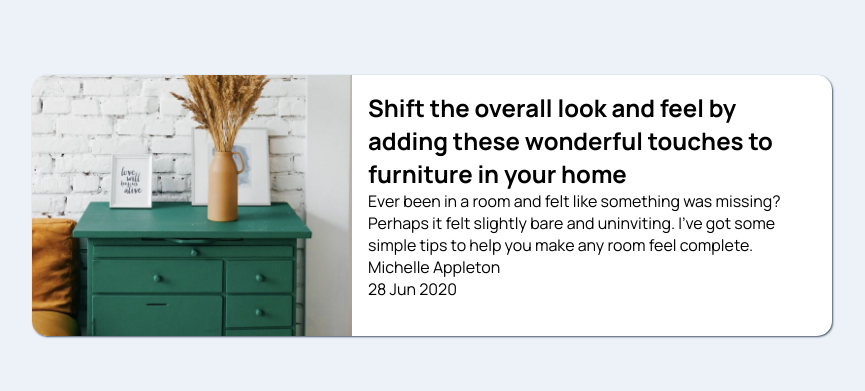
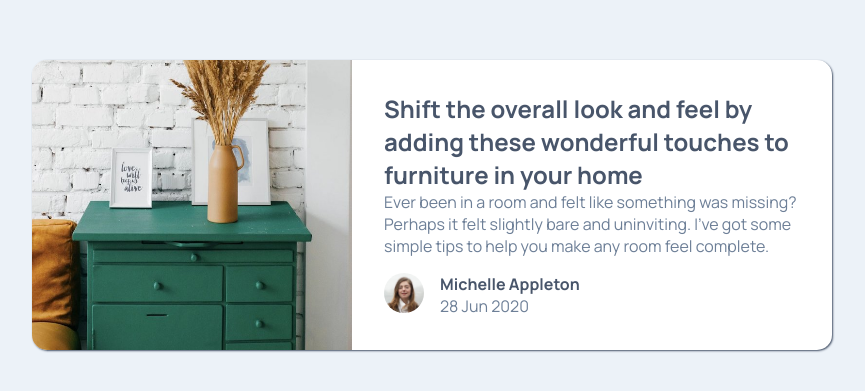
Before and after one commit to Mtrxxo/article-prev, a plain HTML site: page index.html in a window 1280 px wide. Shown: the part 195-586 px from the top of the page, without its empty margins (208-1073 px from the left). Drawn offline with Linux system fonts and the light colour scheme.

Commit message:
again and again

```diff
--- a/index.html
+++ b/index.html
@@ -33,8 +33,13 @@
       </p>
       <div class="author-div">
         <div class="namenddate">
-          <p>Michelle Appleton</p>
-          <p>28 Jun 2020</p>
+          <div class="nad-img">
+            <img src="images/avatar-michelle.jpg" alt="">
+          </div>
+          <div class="nad-info">
+            <p class="name_of_author">Michelle Appleton</p>
+            <p>28 Jun 2020</p>
+          </div>
         </div>
         <div class="icon-div">
 
--- a/style.css
+++ b/style.css
@@ -35,11 +35,42 @@ body{
     border-radius: 15px 0 0 15px;
 }
 
+.author-div{
+    margin: 1rem 0 0 0;
+}
+
+.paragraph{
+    margin: 1rem 0 0 0;
+    font-size: 13px;
+}
+
 .text-container{
     width: 60%;
-    padding: 1rem;
+    padding: 2rem;
 }
 
 h1{
     font-size: 1.5rem;
+    color: hsl(217, 19%, 35%)
 }
+
+p{
+    color: hsl(214, 17%, 51%);
+}
+
+.namenddate{
+    display: flex;
+    flex-flow: row nowrap;
+    gap: 1rem;
+}
+
+.nad-img img{
+    height: 40px;
+    width: 40px;
+    border-radius: 50%;
+}
+
+.name_of_author{
+    font-weight: 700;
+    color: hsl(217, 19%, 35%);
+}
```
